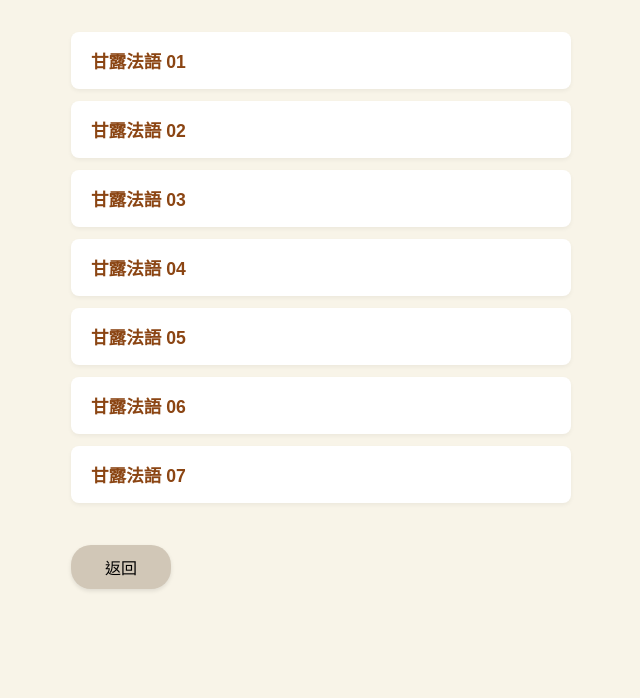
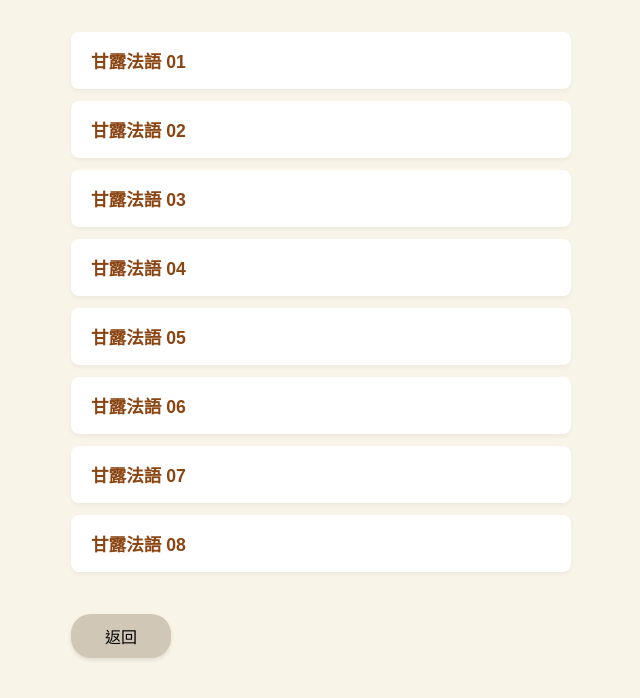
Before and after one commit to PuChuan-PatriarchTaught/dharma-teachings, a plain HTML site: page index.html in a window 1280 px wide. Both pictures are taken after a click on the button "甘露法語（7篇）". Shown: the whole page, without its empty margins (319-959 px from the left). Drawn offline with Linux system fonts and the light colour scheme.

Commit message:
Update index.html

```diff
--- a/index.html
+++ b/index.html
@@ -159,6 +159,9 @@
         <div class="pdf-item" onclick="openPDFViewer('ganlu', 6)">
             <div class="pdf-title">甘露法語 07</div>
         </div>
+        <div class="pdf-item" onclick="openPDFViewer('ganlu', 6)">
+            <div class="pdf-title">甘露法語 08</div>
+        </div>
         <button class="back-btn" onclick="backToMain()">返回</button>
     </div>
 
@@ -200,7 +203,8 @@
                 { title: '甘露法語 04', id: '1anCMBqFA42QrB2vlXmfEqDYVk-annJw9' },
                 { title: '甘露法語 05', id: '1n0wHZkRq7zsdm0UabSHfqKr24Ipm0J27' },
                 { title: '甘露法語 06', id: '1kJWxaoHqIqHJl3Gdn_cO3bgGbuaUuI3K' },
-                { title: '甘露法語 07', id: '1vA9Cq1Evqy_WVNsCWJNAlGm7bVluozKD' }
+                { title: '甘露法語 07', id: '1vA9Cq1Evqy_WVNsCWJNAlGm7bVluozKD' },
+                { title: '甘露法語 07', id: '1ipC4Kzc8CLI683Il4r3S_R5X2Q4KhO88' }
             ],
             zushi: [
                 { title: '01 隨佛修學淨三業', id: '1CtNLMG1byrMA-NtLQO_-SCI-YYVFydY9' },
```
